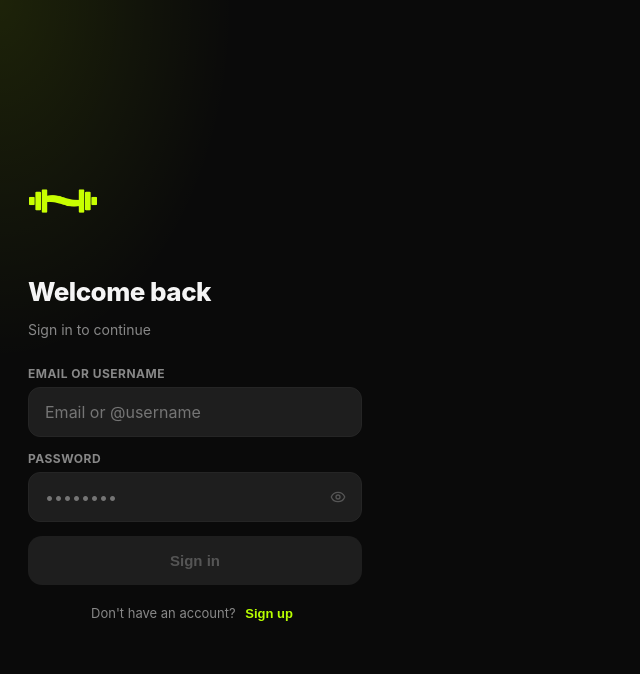
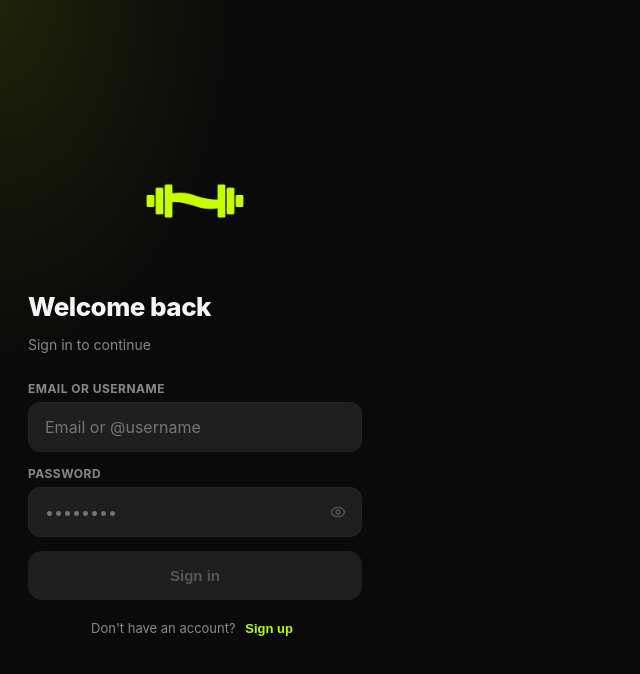
Before and after one commit to syceij/trainer-app, a React (Vite) app: page / in a window 1280 px wide. Shown: the top 674 px of the page, without its empty margins (0-640 px from the left). Built offline with nearby package versions, Linux system fonts and the light colour scheme.

Commit message:
Enlarge and centre auth screen logo
height 70 → 100px; wrapper gains display:flex + justifyContent:center.
No other styles changed.

Co-Authored-By: Claude Sonnet 4.6 <noreply@anthropic.com>

```diff
--- a/src/components/AuthScreen.jsx
+++ b/src/components/AuthScreen.jsx
@@ -17,9 +17,9 @@ function Logo() {
       initial={{ scale: 0.8, opacity: 0 }}
       animate={{ scale: 1, opacity: 1 }}
       transition={{ ...spring, delay: 0.05 }}
-      style={{ marginBottom: 40 }}
+      style={{ marginBottom: 40, display: 'flex', justifyContent: 'center' }}
     >
-      <img src="/loading%20logo.png" alt="HEX" style={{ height: 70, width: 'auto', objectFit: 'contain', display: 'block' }} />
+      <img src="/loading%20logo.png" alt="HEX" style={{ height: 100, width: 'auto', objectFit: 'contain', display: 'block' }} />
     </motion.div>
   );
 }
```
